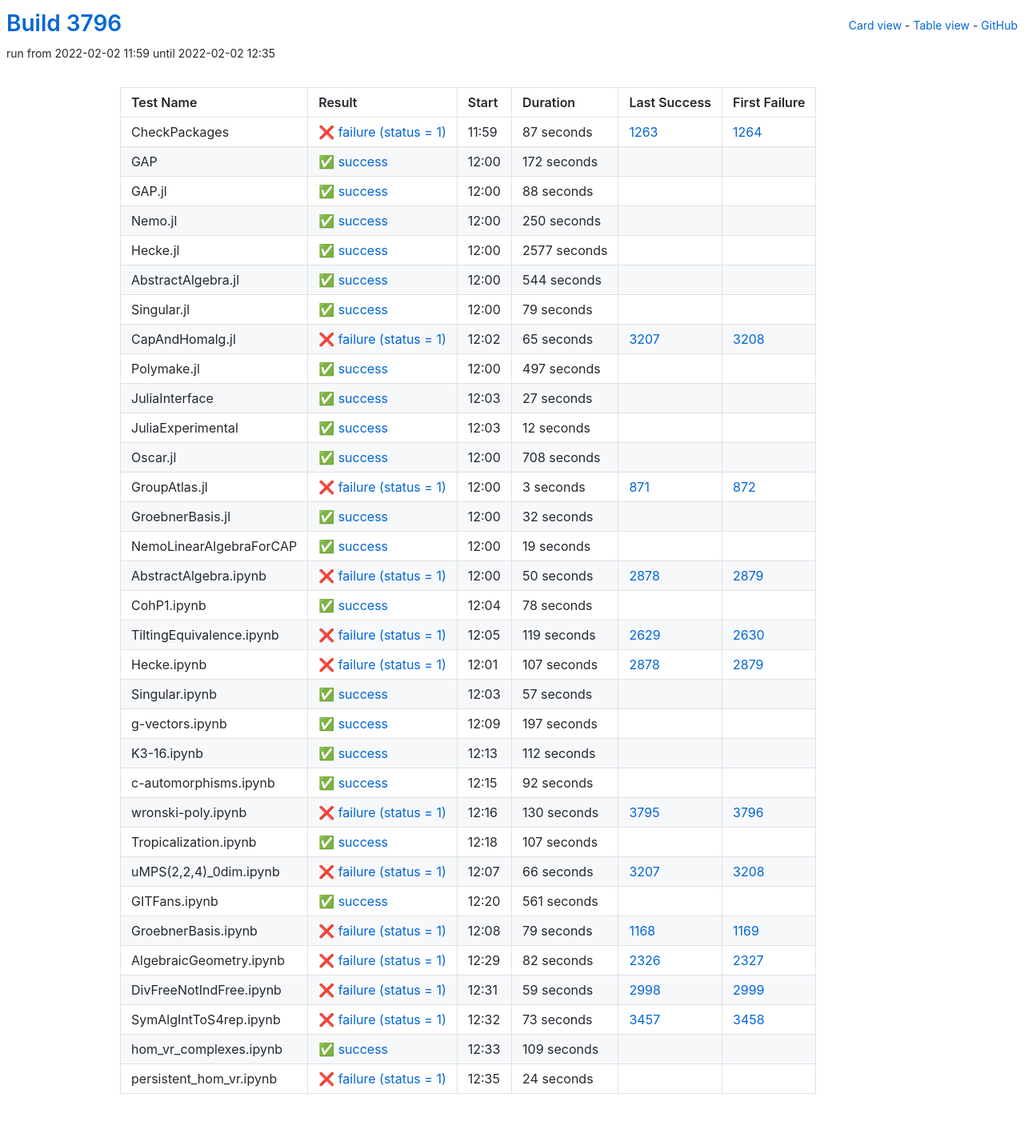
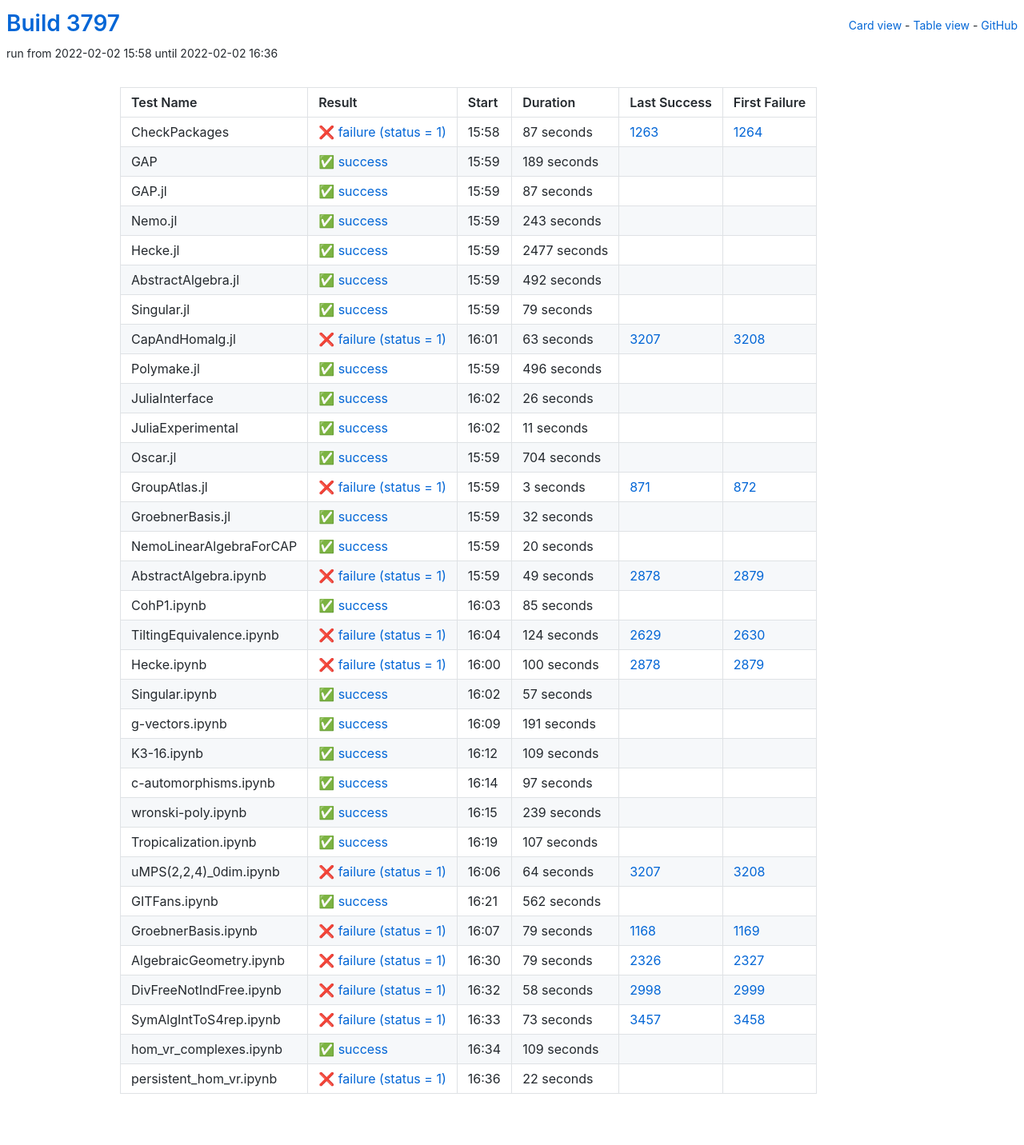
Before and after one commit to oscar-system/oscar-ci-status-stable, a Jekyll site: the page built from table.html, in a window 1280 px wide. Shown: the whole page at 80% size. Built offline with Jekyll 4.4.1, drawn with Linux system fonts in a browser that asks for light colours.

Commit message:
Build #3797

```diff
--- a/_data/ci.yml
+++ b/_data/ci.yml
@@ -1,6 +1,6 @@
 ---
-build: 3796
-build_url: https://oscarci.mathematik.uni-kl.de/job/oscar-stable/3796/
+build: 3797
+build_url: https://oscarci.mathematik.uni-kl.de/job/oscar-stable/3797/
 job: oscar-stable
 organization: oscar-system
 repo: oscar-ci-status-stable
@@ -8,8 +8,8 @@ repourl: https://github.com/oscar-system/oscar-ci-status-stable
 tests:
 - name: CheckPackages
   id: checkpackages
-  log: https://oscarci.mathematik.uni-kl.de/job/oscar-stable/3796/artifact/logs/build-3796/CheckPackages.log
-  start: 2022-02-02 11:59
+  log: https://oscarci.mathematik.uni-kl.de/job/oscar-stable/3797/artifact/logs/build-3797/CheckPackages.log
+  start: 2022-02-02 15:58
   success: false
   exitcode: 1
   status: failure
@@ -20,68 +20,68 @@ tests:
   first_failure_url: https://oscarci.mathematik.uni-kl.de/job/oscar-stable/1264/
 - name: GAP
   id: gap
-  log: https://oscarci.mathematik.uni-kl.de/job/oscar-stable/3796/artifact/logs/build-3796/GAP.log
-  start: 2022-02-02 12:00
+  log: https://oscarci.mathematik.uni-kl.de/job/oscar-stable/3797/artifact/logs/build-3797/GAP.log
+  start: 2022-02-02 15:59
   success: true
   exitcode: 0
   status: success
-  duration: 172
+  duration: 189
   last_success: false
   last_success_url:
   first_failure: false
   first_failure_url:
 - name: GAP.jl
   id: gap-jl
-  log: https://oscarci.mathematik.uni-kl.de/job/oscar-stable/3796/artifact/logs/build-3796/GAP.jl.log
-  start: 2022-02-02 12:00
+  log: https://oscarci.mathematik.uni-kl.de/job/oscar-stable/3797/artifact/logs/build-3797/GAP.jl.log
+  start: 2022-02-02 15:59
   success: true
   exitcode: 0
   status: success
-  duration: 88
+  duration: 87
   last_success: false
   last_success_url:
   first_failure: false
   first_failure_url:
 - name: Nemo.jl
   id: nemo-jl
-  log: https://oscarci.mathematik.uni-kl.de/job/oscar-stable/3796/artifact/logs/build-3796/Nemo.jl.log
-  start: 2022-02-02 12:00
+  log: https://oscarci.mathematik.uni-kl.de/job/oscar-stable/3797/artifact/logs/build-3797/Nemo.jl.log
+  start: 2022-02-02 15:59
   success: true
   exitcode: 0
   status: success
-  duration: 250
+  duration: 243
   last_success: false
   last_success_url:
   first_failure: false
   first_failure_url:
 - name: Hecke.jl
   id: hecke-jl
-  log: https://oscarci.mathematik.uni-kl.de/job/oscar-stable/3796/artifact/logs/build-3796/Hecke.jl.log
-  start: 2022-02-02 12:00
+  log: https://oscarci.mathematik.uni-kl.de/job/oscar-stable/3797/artifact/logs/build-3797/Hecke.jl.log
+  start: 2022-02-02 15:59
   success: true
   exitcode: 0
   status: success
-  duration: 2577
+  duration: 2477
   last_success: false
   last_success_url:
   first_failure: false
   first_failure_url:
 - name: AbstractAlgebra.jl
   id: abstractalgebra-jl
-  log: https://oscarci.mathematik.uni-kl.de/job/oscar-stable/3796/artifact/logs/build-3796/AbstractAlgebra.jl.log
-  start: 2022-02-02 12:00
+  log: https://oscarci.mathematik.uni-kl.de/job/oscar-stable/3797/artifact/logs/build-3797/AbstractAlgebra.jl.log
+  start: 2022-02-02 15:59
   success: true
   exitcode: 0
   status: success
-  duration: 544
+  duration: 492
   last_success: false
   last_success_url:
   first_failure: false
   first_failure_url:
 - name: Singular.jl
   id: singular-jl
-  log: https://oscarci.mathematik.uni-kl.de/job/oscar-stable/3796/artifact/logs/build-3796/Singular.jl.log
-  start: 2022-02-02 12:00
+  log: https://oscarci.mathematik.uni-kl.de/job/oscar-stable/3797/artifact/logs/build-3797/Singular.jl.log
+  start: 2022-02-02 15:59
   success: true
   exitcode: 0
   status: success
@@ -92,68 +92,68 @@ tests:
   first_failure_url:
 - name: CapAndHomalg.jl
   id: capandhomalg-jl
-  log: https://oscarci.mathematik.uni-kl.de/job/oscar-stable/3796/artifact/logs/build-3796/CapAndHomalg.jl.log
-  start: 2022-02-02 12:02
+  log: https://oscarci.mathematik.uni-kl.de/job/oscar-stable/3797/artifact/logs/build-3797/CapAndHomalg.jl.log
+  start: 2022-02-02 16:01
   success: false
   exitcode: 1
   status: failure
-  duration: 65
+  duration: 63
   last_success: 3207
   last_success_url: https://oscarci.mathematik.uni-kl.de/job/oscar-stable/3207/
   first_failure: 3208
   first_failure_url: https://oscarci.mathematik.uni-kl.de/job/oscar-stable/3208/
 - name: Polymake.jl
   id: polymake-jl
-  log: https://oscarci.mathematik.uni-kl.de/job/oscar-stable/3796/artifact/logs/build-3796/Polymake.jl.log
-  start: 2022-02-02 12:00
+  log: https://oscarci.mathematik.uni-kl.de/job/oscar-stable/3797/artifact/logs/build-3797/Polymake.jl.log
+  start: 2022-02-02 15:59
   success: true
   exitcode: 0
   status: success
-  duration: 497
+  duration: 496
   last_success: false
   last_success_url:
   first_failure: false
   first_failure_url:
 - name: JuliaInterface
   id: juliainterface
-  log: https://oscarci.mathematik.uni-kl.de/job/oscar-stable/3796/artifact/logs/build-3796/JuliaInterface.log
-  start: 2022-02-02 12:03
+  log: https://oscarci.mathematik.uni-kl.de/job/oscar-stable/3797/artifact/logs/build-3797/JuliaInterface.log
+  start: 2022-02-02 16:02
   success: true
   exitcode: 0
   status: success
-  duration: 27
+  duration: 26
   last_success: false
   last_success_url:
   first_failure: false
   first_failure_url:
 - name: JuliaExperimental
   id: juliaexperimental
-  log: https://oscarci.mathematik.uni-kl.de/job/oscar-stable/3796/artifact/logs/build-3796/JuliaExperimental.log
-  start: 2022-02-02 12:03
+  log: https://oscarci.mathematik.uni-kl.de/job/oscar-stable/3797/artifact/logs/build-3797/JuliaExperimental.log
+  start: 2022-02-02 16:02
   success: true
   exitcode: 0
   status: success
-  duration: 12
+  duration: 11
   last_success: false
   last_success_url:
   first_failure: false
   first_failure_url:
 - name: Oscar.jl
   id: oscar-jl
-  log: https://oscarci.mathematik.uni-kl.de/job/oscar-stable/3796/artifact/logs/build-3796/Oscar.jl.log
-  start: 2022-02-02 12:00
+  log: https://oscarci.mathematik.uni-kl.de/job/oscar-stable/3797/artifact/logs/build-3797/Oscar.jl.log
+  start: 2022-02-02 15:59
   success: true
   exitcode: 0
   status: success
-  duration: 708
+  duration: 704
   last_success: false
   last_success_url:
   first_failure: false
   first_failure_url:
 - name: GroupAtlas.jl
   id: groupatlas-jl
-  log: https://oscarci.mathematik.uni-kl.de/job/oscar-stable/3796/artifact/logs/build-3796/GroupAtlas.jl.log
-  start: 2022-02-02 12:00
+  log: https://oscarci.mathematik.uni-kl.de/job/oscar-stable/3797/artifact/logs/build-3797/GroupAtlas.jl.log
+  start: 2022-02-02 15:59
   success: false
   exitcode: 1
   status: failure
@@ -164,8 +164,8 @@ tests:
   first_failure_url: https://oscarci.mathematik.uni-kl.de/job/oscar-stable/872/
 - name: GroebnerBasis.jl
   id: groebnerbasis-jl
-  log: https://oscarci.mathematik.uni-kl.de/job/oscar-stable/3796/artifact/logs/build-3796/GroebnerBasis.jl.log
-  start: 2022-02-02 12:00
+  log: https://oscarci.mathematik.uni-kl.de/job/oscar-stable/3797/artifact/logs/build-3797/GroebnerBasis.jl.log
+  start: 2022-02-02 15:59
   success: true
   exitcode: 0
   status: success
@@ -176,68 +176,68 @@ tests:
   first_failure_url:
 - name: NemoLinearAlgebraForCAP
   id: nemolinearalgebraforcap
-  log: https://oscarci.mathematik.uni-kl.de/job/oscar-stable/3796/artifact/logs/build-3796/NemoLinearAlgebraForCAP.log
-  start: 2022-02-02 12:00
+  log: https://oscarci.mathematik.uni-kl.de/job/oscar-stable/3797/artifact/logs/build-3797/NemoLinearAlgebraForCAP.log
+  start: 2022-02-02 15:59
   success: true
   exitcode: 0
   status: success
-  duration: 19
+  duration: 20
   last_success: false
   last_success_url:
   first_failure: false
   first_failure_url:
 - name: AbstractAlgebra.ipynb
   id: abstractalgebra-ipynb
-  log: https://oscarci.mathematik.uni-kl.de/job/oscar-stable/3796/artifact/logs/build-3796/AbstractAlgebra.ipynb.log
-  start: 2022-02-02 12:00
+  log: https://oscarci.mathematik.uni-kl.de/job/oscar-stable/3797/artifact/logs/build-3797/AbstractAlgebra.ipynb.log
+  start: 2022-02-02 15:59
   success: false
   exitcode: 1
   status: failure
-  duration: 50
+  duration: 49
   last_success: 2878
   last_success_url: https://oscarci.mathematik.uni-kl.de/job/oscar-stable/2878/
   first_failure: 2879
   first_failure_url: https://oscarci.mathematik.uni-kl.de/job/oscar-stable/2879/
 - name: CohP1.ipynb
   id: cohp1-ipynb
-  log: https://oscarci.mathematik.uni-kl.de/job/oscar-stable/3796/artifact/logs/build-3796/CohP1.ipynb.log
-  start: 2022-02-02 12:04
+  log: https://oscarci.mathematik.uni-kl.de/job/oscar-stable/3797/artifact/logs/build-3797/CohP1.ipynb.log
+  start: 2022-02-02 16:03
   success: true
   exitcode: 0
   status: success
-  duration: 78
+  duration: 85
   last_success: false
   last_success_url:
   first_failure: false
   first_failure_url:
 - name: TiltingEquivalence.ipynb
   id: tiltingequivalence-ipynb
-  log: https://oscarci.mathematik.uni-kl.de/job/oscar-stable/3796/artifact/logs/build-3796/TiltingEquivalence.ipynb.log
-  start: 2022-02-02 12:05
+  log: https://oscarci.mathematik.uni-kl.de/job/oscar-stable/3797/artifact/logs/build-3797/TiltingEquivalence.ipynb.log
+  start: 2022-02-02 16:04
   success: false
   exitcode: 1
   status: failure
-  duration: 119
+  duration: 124
   last_success: 2629
   last_success_url: https://oscarci.mathematik.uni-kl.de/job/oscar-stable/2629/
   first_failure: 2630
   first_failure_url: https://oscarci.mathematik.uni-kl.de/job/oscar-stable/2630/
 - name: Hecke.ipynb
   id: hecke-ipynb
-  log: https://oscarci.mathematik.uni-kl.de/job/oscar-stable/3796/artifact/logs/build-3796/Hecke.ipynb.log
-  start: 2022-02-02 12:01
+  log: https://oscarci.mathematik.uni-kl.de/job/oscar-stable/3797/artifact/logs/build-3797/Hecke.ipynb.log
+  start: 2022-02-02 16:00
   success: false
   exitcode: 1
   status: failure
-  duration: 107
+  duration: 100
   last_success: 2878
   last_success_url: https://oscarci.mathematik.uni-kl.de/job/oscar-stable/2878/
   first_failure: 2879
   first_failure_url: https://oscarci.mathematik.uni-kl.de/job/oscar-stable/2879/
 - name: Singular.ipynb
   id: singular-ipynb
-  log: https://oscarci.mathematik.uni-kl.de/job/oscar-stable/3796/artifact/logs/build-3796/Singular.ipynb.log
-  start: 2022-02-02 12:03
+  log: https://oscarci.mathematik.uni-kl.de/job/oscar-stable/3797/artifact/logs/build-3797/Singular.ipynb.log
+  start: 2022-02-02 16:02
   success: true
   exitcode: 0
   status: success
@@ -248,56 +248,56 @@ tests:
   first_failure_url:
 - name: g-vectors.ipynb
   id: g-vectors-ipynb
-  log: https://oscarci.mathematik.uni-kl.de/job/oscar-stable/3796/artifact/logs/build-3796/g-vectors.ipynb.log
-  start: 2022-02-02 12:09
+  log: https://oscarci.mathematik.uni-kl.de/job/oscar-stable/3797/artifact/logs/build-3797/g-vectors.ipynb.log
+  start: 2022-02-02 16:09
   success: true
   exitcode: 0
   status: success
-  duration: 197
+  duration: 191
   last_success: false
   last_success_url:
   first_failure: false
   first_failure_url:
 - name: K3-16.ipynb
   id: k3-16-ipynb
-  log: https://oscarci.mathematik.uni-kl.de/job/oscar-stable/3796/artifact/logs/build-3796/K3-16.ipynb.log
-  start: 2022-02-02 12:13
+  log: https://oscarci.mathematik.uni-kl.de/job/oscar-stable/3797/artifact/logs/build-3797/K3-16.ipynb.log
+  start: 2022-02-02 16:12
   success: true
   exitcode: 0
   status: success
-  duration: 112
+  duration: 109
   last_success: false
   last_success_url:
   first_failure: false
   first_failure_url:
 - name: c-automorphisms.ipynb
   id: c-automorphisms-ipynb
-  log: https://oscarci.mathematik.uni-kl.de/job/oscar-stable/3796/artifact/logs/build-3796/c-automorphisms.ipynb.log
-  start: 2022-02-02 12:15
+  log: https://oscarci.mathematik.uni-kl.de/job/oscar-stable/3797/artifact/logs/build-3797/c-automorphisms.ipynb.log
+  start: 2022-02-02 16:14
   success: true
   exitcode: 0
   status: success
-  duration: 92
+  duration: 97
   last_success: false
   last_success_url:
   first_failure: false
   first_failure_url:
 - name: wronski-poly.ipynb
   id: wronski-poly-ipynb
-  log: https://oscarci.mathematik.uni-kl.de/job/oscar-stable/3796/artifact/logs/build-3796/wronski-poly.ipynb.log
-  start: 2022-02-02 12:16
-  success: false
-  exitcode: 1
-  status: failure
-  duration: 130
-  last_success: 3795
-  last_success_url: https://oscarci.mathematik.uni-kl.de/job/oscar-stable/3795/
-  first_failure: 3796
-  first_failure_url: https://oscarci.mathematik.uni-kl.de/job/oscar-stable/3796/
+  log: https://oscarci.mathematik.uni-kl.de/job/oscar-stable/3797/artifact/logs/build-3797/wronski-poly.ipynb.log
+  start: 2022-02-02 16:15
+  success: true
+  exitcode: 0
+  status: success
+  duration: 239
+  last_success: false
+  last_success_url:
+  first_failure: false
+  first_failure_url:
 - name: Tropicalization.ipynb
   id: tropicalization-ipynb
-  log: https://oscarci.mathematik.uni-kl.de/job/oscar-stable/3796/artifact/logs/build-3796/Tropicalization.ipynb.log
-  start: 2022-02-02 12:18
+  log: https://oscarci.mathematik.uni-kl.de/job/oscar-stable/3797/artifact/logs/build-3797/Tropicalization.ipynb.log
+  start: 2022-02-02 16:19
   success: true
   exitcode: 0
   status: success
@@ -308,32 +308,32 @@ tests:
   first_failure_url:
 - name: uMPS(2,2,4)_0dim.ipynb
   id: umps-2-2-4-0dim-ipynb
-  log: https://oscarci.mathematik.uni-kl.de/job/oscar-stable/3796/artifact/logs/build-3796/uMPS-2-2-4-_0dim.ipynb.log
-  start: 2022-02-02 12:07
+  log: https://oscarci.mathematik.uni-kl.de/job/oscar-stable/3797/artifact/logs/build-3797/uMPS-2-2-4-_0dim.ipynb.log
+  start: 2022-02-02 16:06
   success: false
   exitcode: 1
   status: failure
-  duration: 66
+  duration: 64
   last_success: 3207
   last_success_url: https://oscarci.mathematik.uni-kl.de/job/oscar-stable/3207/
   first_failure: 3208
   first_failure_url: https://oscarci.mathematik.uni-kl.de/job/oscar-stable/3208/
 - name: GITFans.ipynb
   id: gitfans-ipynb
-  log: https://oscarci.mathematik.uni-kl.de/job/oscar-stable/3796/artifact/logs/build-3796/GITFans.ipynb.log
-  start: 2022-02-02 12:20
+  log: https://oscarci.mathematik.uni-kl.de/job/oscar-stable/3797/artifact/logs/build-3797/GITFans.ipynb.log
+  start: 2022-02-02 16:21
   success: true
   exitcode: 0
   status: success
-  duration: 561
+  duration: 562
   last_success: false
   last_success_url:
   first_failure: false
   first_failure_url:
 - name: GroebnerBasis.ipynb
   id: groebnerbasis-ipynb
-  log: https://oscarci.mathematik.uni-kl.de/job/oscar-stable/3796/artifact/logs/build-3796/GroebnerBasis.ipynb.log
-  start: 2022-02-02 12:08
+  log: https://oscarci.mathematik.uni-kl.de/job/oscar-stable/3797/artifact/logs/build-3797/GroebnerBasis.ipynb.log
+  start: 2022-02-02 16:07
   success: false
   exitcode: 1
   status: failure
@@ -344,32 +344,32 @@ tests:
   first_failure_url: https://oscarci.mathematik.uni-kl.de/job/oscar-stable/1169/
 - name: AlgebraicGeometry.ipynb
   id: algebraicgeometry-ipynb
-  log: https://oscarci.mathematik.uni-kl.de/job/oscar-stable/3796/artifact/logs/build-3796/AlgebraicGeometry.ipynb.log
-  start: 2022-02-02 12:29
+  log: https://oscarci.mathematik.uni-kl.de/job/oscar-stable/3797/artifact/logs/build-3797/AlgebraicGeometry.ipynb.log
+  start: 2022-02-02 16:30
   success: false
   exitcode: 1
   status: failure
-  duration: 82
+  duration: 79
   last_success: 2326
   last_success_url: https://oscarci.mathematik.uni-kl.de/job/oscar-stable/2326/
   first_failure: 2327
   first_failure_url: https://oscarci.mathematik.uni-kl.de/job/oscar-stable/2327/
 - name: DivFreeNotIndFree.ipynb
   id: divfreenotindfree-ipynb
-  log: https://oscarci.mathematik.uni-kl.de/job/oscar-stable/3796/artifact/logs/build-3796/DivFreeNotIndFree.ipynb.log
-  start: 2022-02-02 12:31
+  log: https://oscarci.mathematik.uni-kl.de/job/oscar-stable/3797/artifact/logs/build-3797/DivFreeNotIndFree.ipynb.log
+  start: 2022-02-02 16:32
   success: false
   exitcode: 1
   status: failure
-  duration: 59
+  duration: 58
   last_success: 2998
   last_success_url: https://oscarci.mathematik.uni-kl.de/job/oscar-stable/2998/
   first_failure: 2999
   first_failure_url: https://oscarci.mathematik.uni-kl.de/job/oscar-stable/2999/
 - name: SymAlgIntToS4rep.ipynb
   id: symalginttos4rep-ipynb
-  log: https://oscarci.mathematik.uni-kl.de/job/oscar-stable/3796/artifact/logs/build-3796/SymAlgIntToS4rep.ipynb.log
-  start: 2022-02-02 12:32
+  log: https://oscarci.mathematik.uni-kl.de/job/oscar-stable/3797/artifact/logs/build-3797/SymAlgIntToS4rep.ipynb.log
+  start: 2022-02-02 16:33
   success: false
   exitcode: 1
   status: failure
@@ -380,8 +380,8 @@ tests:
   first_failure_url: https://oscarci.mathematik.uni-kl.de/job/oscar-stable/3458/
 - name: hom_vr_complexes.ipynb
   id: hom-vr-complexes-ipynb
-  log: https://oscarci.mathematik.uni-kl.de/job/oscar-stable/3796/artifact/logs/build-3796/hom_vr_complexes.ipynb.log
-  start: 2022-02-02 12:33
+  log: https://oscarci.mathematik.uni-kl.de/job/oscar-stable/3797/artifact/logs/build-3797/hom_vr_complexes.ipynb.log
+  start: 2022-02-02 16:34
   success: true
   exitcode: 0
   status: success
@@ -392,12 +392,12 @@ tests:
   first_failure_url:
 - name: persistent_hom_vr.ipynb
   id: persistent-hom-vr-ipynb
-  log: https://oscarci.mathematik.uni-kl.de/job/oscar-stable/3796/artifact/logs/build-3796/persistent_hom_vr.ipynb.log
-  start: 2022-02-02 12:35
+  log: https://oscarci.mathematik.uni-kl.de/job/oscar-stable/3797/artifact/logs/build-3797/persistent_hom_vr.ipynb.log
+  start: 2022-02-02 16:36
   success: false
   exitcode: 1
   status: failure
-  duration: 24
+  duration: 22
   last_success: false
   last_success_url:
   first_failure: false
```
Also changed, not shown: README.md.
